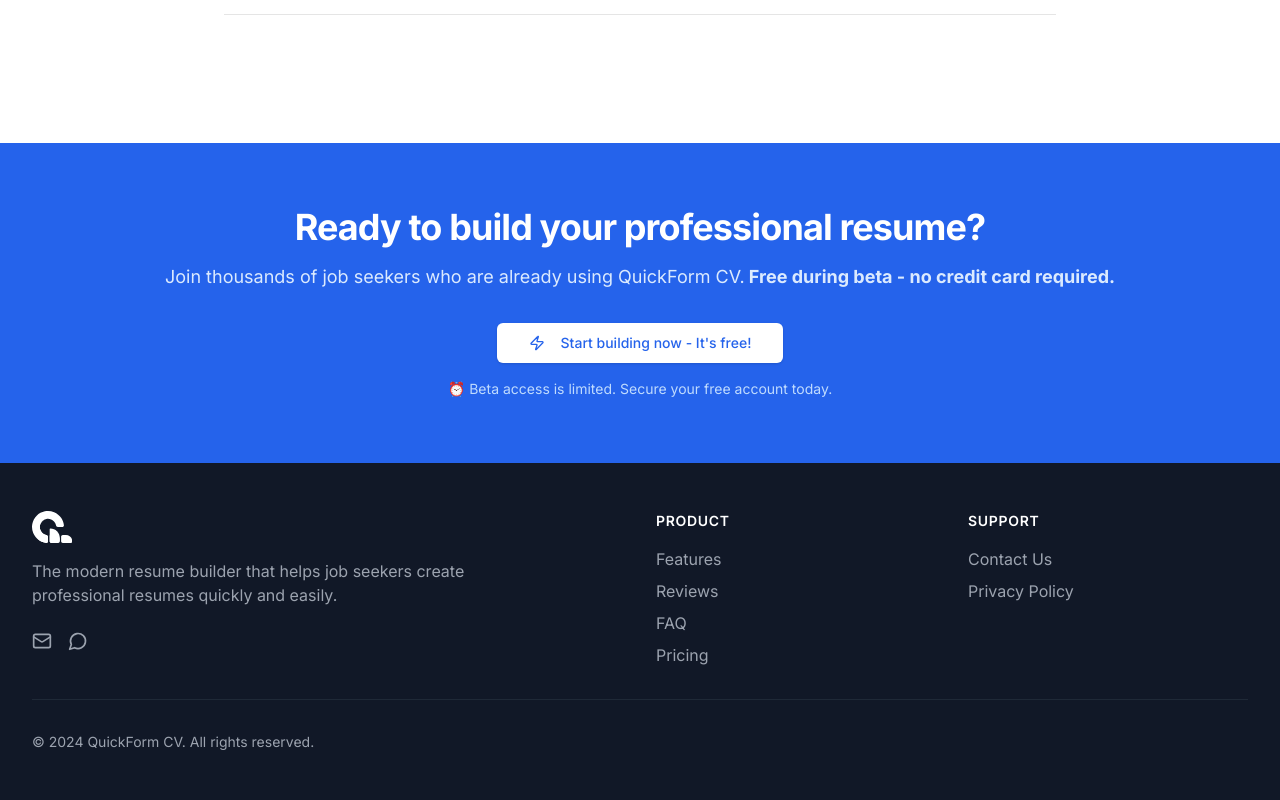
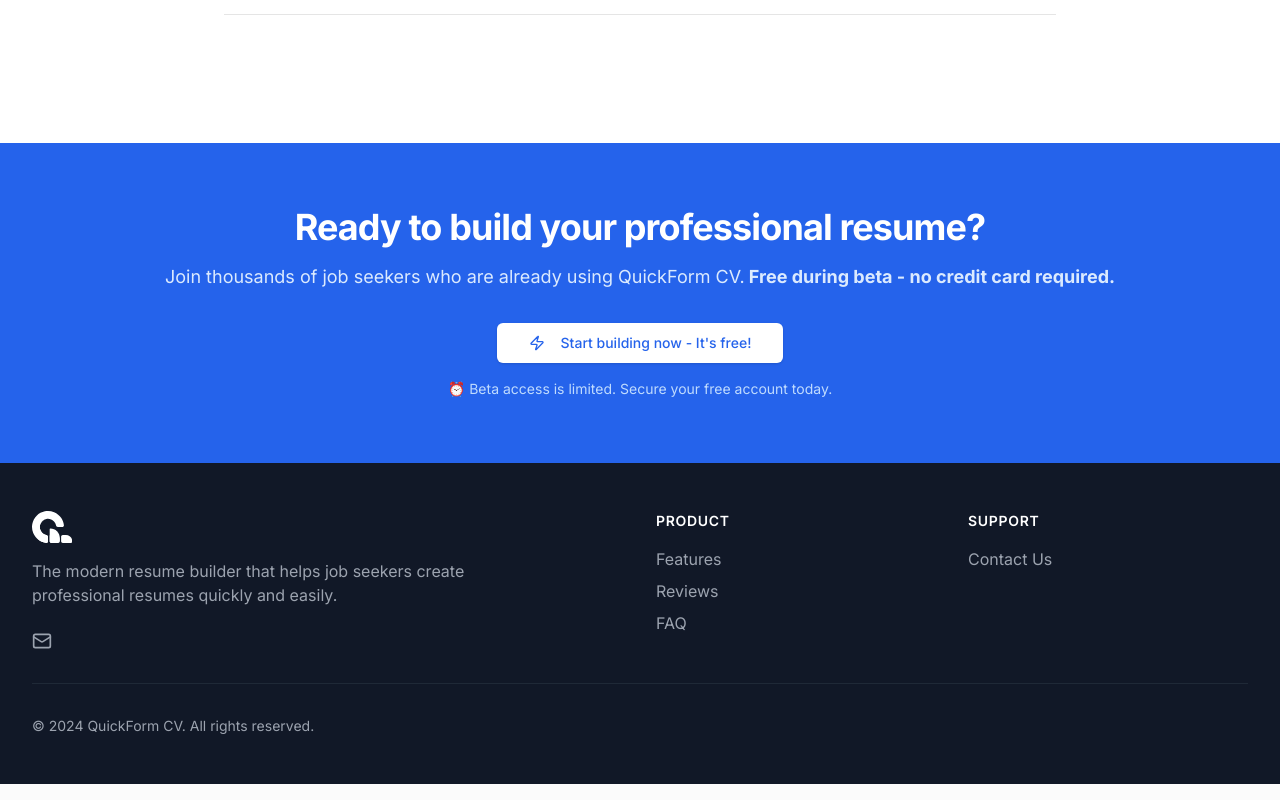
Before and after one commit to hamzaamry/quickformcv, a Next.js app in the folder quickformcv-frontend/: page / in a window 1280 px wide. Shown: the part 4225-5025 px from the top of the page. Built offline with nearby package versions, Linux system fonts and the light colour scheme.

Commit message:
remove the not ready parts from the footer

```diff
--- a/quickformcv-frontend/components/LandingPage/Footer.jsx
+++ b/quickformcv-frontend/components/LandingPage/Footer.jsx
@@ -1,4 +1,4 @@
-import { Mail, MessageCircle } from "lucide-react";
+import { Mail } from "lucide-react";
 import Link from "next/link";
 import { QuickFormLogoWhite } from "@/components/icons/QuickFormLogoWhite";
 
@@ -17,14 +17,14 @@ export const Footer = () => {
             </p>
             <div className="mt-6 flex space-x-4">
               <Link
-                href="mailto:support@QuickFormCV.com"
+                href="mailto:hamzaamry009@gmail.com"
                 className="text-gray-400 hover:text-white"
               >
                 <Mail className="h-5 w-5" />
               </Link>
-              <Link href="#" className="text-gray-400 hover:text-white">
+{/*              <Link href="#" className="text-gray-400 hover:text-white">
                 <MessageCircle className="h-5 w-5" />
-              </Link>
+              </Link>*/}
             </div>
           </div>
           <div>
@@ -53,14 +53,14 @@ export const Footer = () => {
                   FAQ
                 </Link>
               </li>
-              <li>
+{/*              <li>
                 <Link
                   href="/pricing"
                   className="text-gray-400 hover:text-white"
                 >
                   Pricing
                 </Link>
-              </li>
+              </li>*/}
             </ul>
           </div>
           <div>
@@ -70,20 +70,20 @@ export const Footer = () => {
             <ul className="mt-4 space-y-2">
               <li>
                 <Link
-                  href="mailto:support@QuickFormCV.com"
+                  href="mailto:hamzaamry009@gmail.com"
                   className="text-gray-400 hover:text-white"
                 >
                   Contact Us
                 </Link>
               </li>
-              <li>
+{/*              <li>
                 <Link
                   href="/privacy"
                   className="text-gray-400 hover:text-white"
                 >
                   Privacy Policy
                 </Link>
-              </li>
+              </li>*/}
               <li>
                 {/*                <Link href="/terms" className="text-gray-400 hover:text-white">
                   Terms of Service
```
